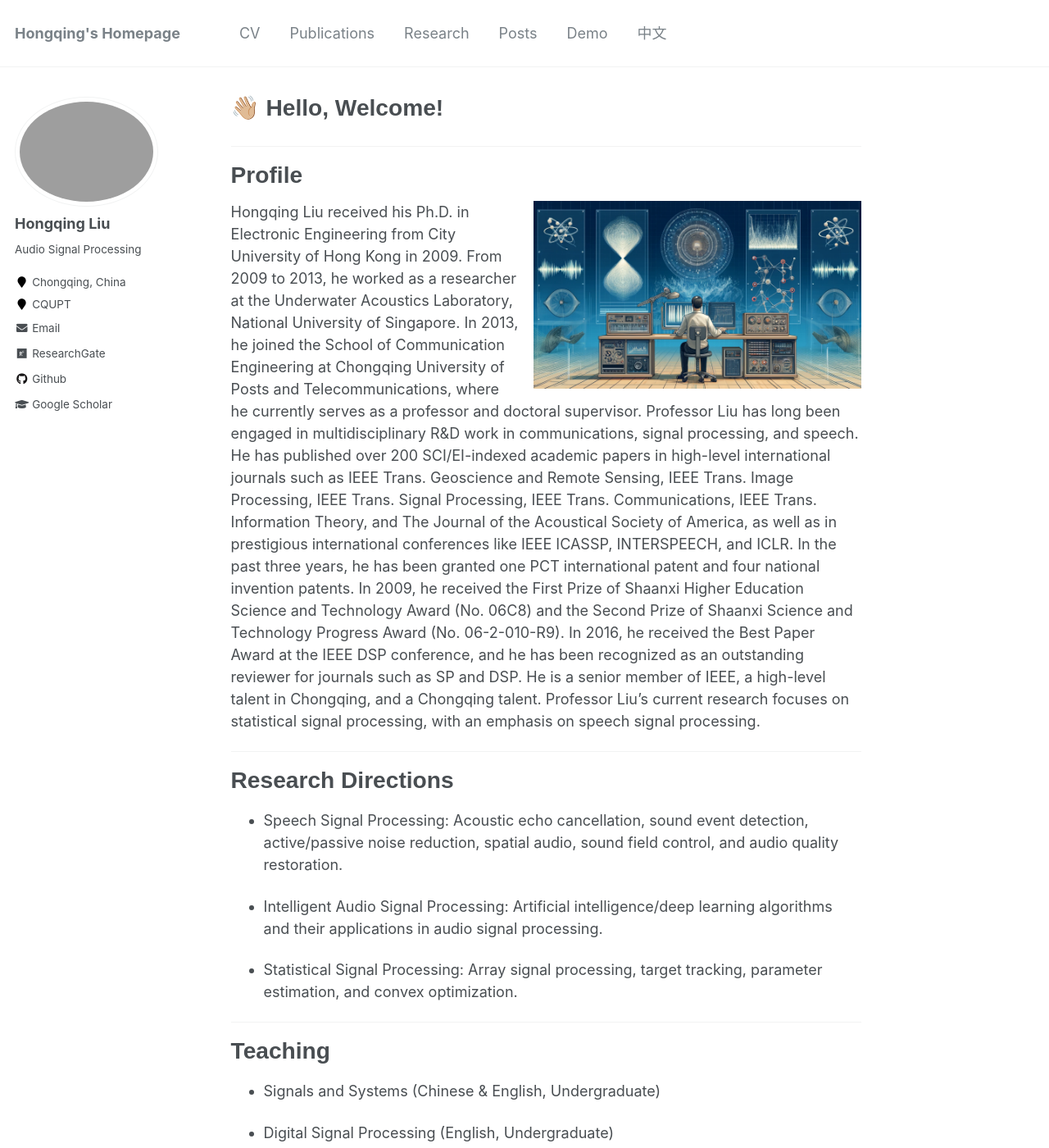
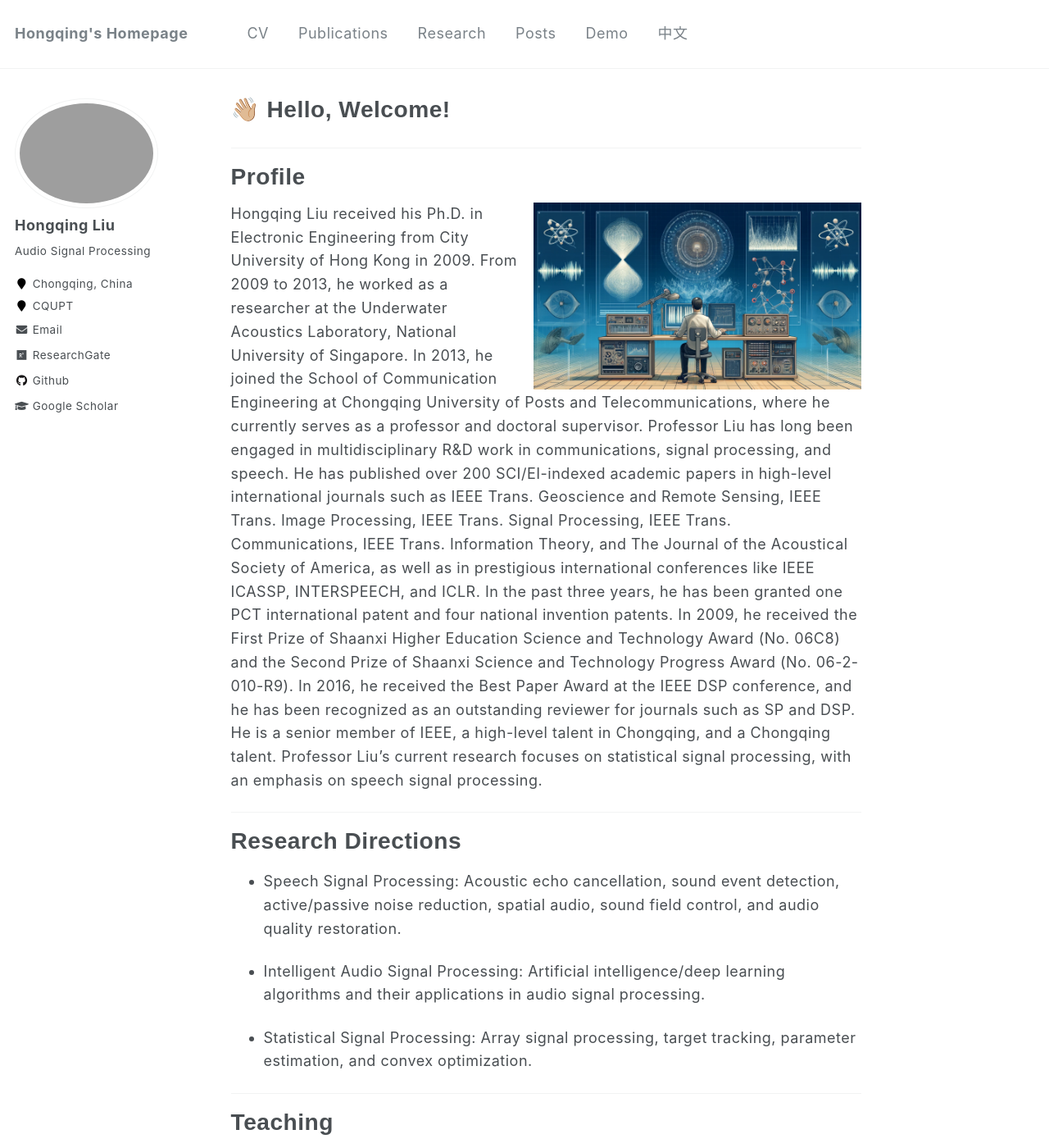
Before and after one commit to hong-qing-liu/english-hong-qing-liu.github.io, a Jekyll site: the page built from _pages/about.md, in a window 1280 px wide and 1400 px high. Shown: the whole window at 82% size. Built offline with Jekyll 4.4.1, drawn with Linux system fonts in a browser that asks for light colours; a script that is not in the unit is left out.

Commit message:
Update _base.scss

```diff
--- a/_sass/_base.scss
+++ b/_sass/_base.scss
@@ -13,7 +13,8 @@ body {
   padding-bottom: 9em;
   color: $text-color;
   font-family: $global-font-family; /*'Times New Roman', Times, serif;*/ /*STKaiti !important;*/ /*$global-font-family;*/  /* "楷体","楷体_GB2312"*/
-  line-height: 1.5;
+  line-height: 1.6;
+  letter-spacing: 0.5px;
 
   &.overflow--hidden {
     /* when primary navigation is visible, the content in the background won't scroll */
```
